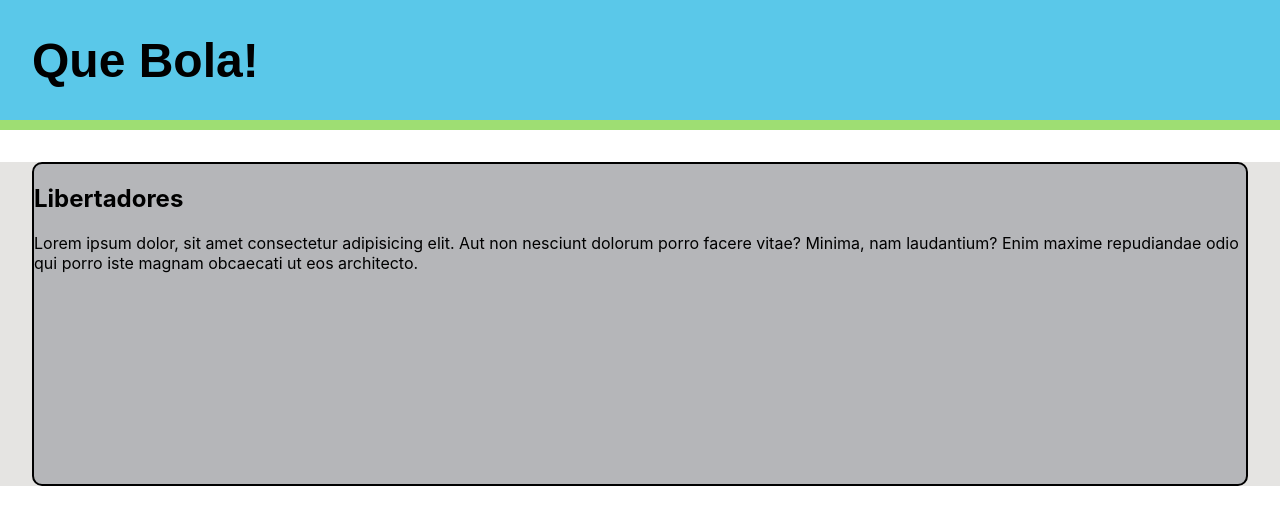
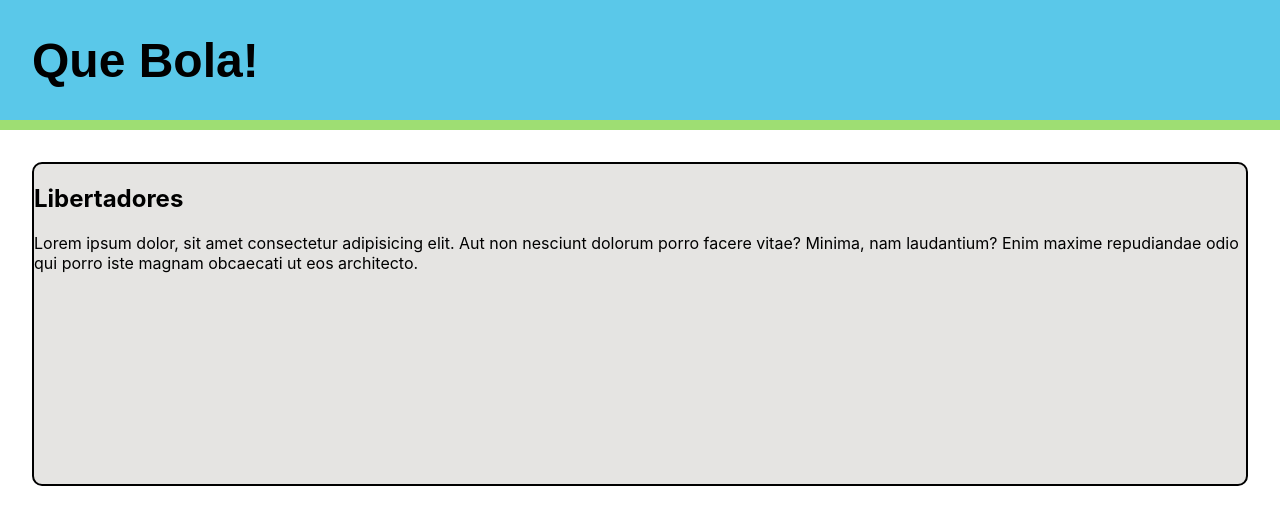
Before and after one commit to brendapc/que-bola, a React (Create React App) app in the folder que-bola/: page / in a window 1280 px wide. Shown: the top 524 px of the page. Built offline with nearby package versions, Linux system fonts and the light colour scheme.

Commit message:
refactor: remove pageBody component

```diff
--- a/que-bola/src/championships/championships-styles.jsx
+++ b/que-bola/src/championships/championships-styles.jsx
@@ -5,7 +5,7 @@ export const ChampionshipTitle = styled.h1`
 `;
 
 export const ContentSection = styled.section`
-  background: #b5b6b9;
+  background: #e5e4e2;
   border: 2px solid black;
   border-radius: 10px;
   height: 20rem;
--- a/que-bola/src/layout-structure/Home.jsx
+++ b/que-bola/src/layout-structure/Home.jsx
@@ -1,7 +1,6 @@
 import React from "react";
 import Championship from "../championships/Championship";
 import { Header, HeaderTitle } from "./styled-components/Header";
-import { PageBody } from "./styled-components/PageBody";
 
 export const Home = () => {
   return (
@@ -9,9 +8,7 @@ export const Home = () => {
       <Header>
         <HeaderTitle>Que Bola!</HeaderTitle>
       </Header>
-      <PageBody>
-        <Championship />
-      </PageBody>
+      <Championship />
     </div>
   );
 };
--- a/que-bola/src/layout-structure/styled-components/PageBody.jsx
+++ /dev/null
@@ -1,5 +0,0 @@
-import styled from "styled-components";
-
-export const PageBody = styled.div`
-  background: #e5e4e2;
-`;
```
